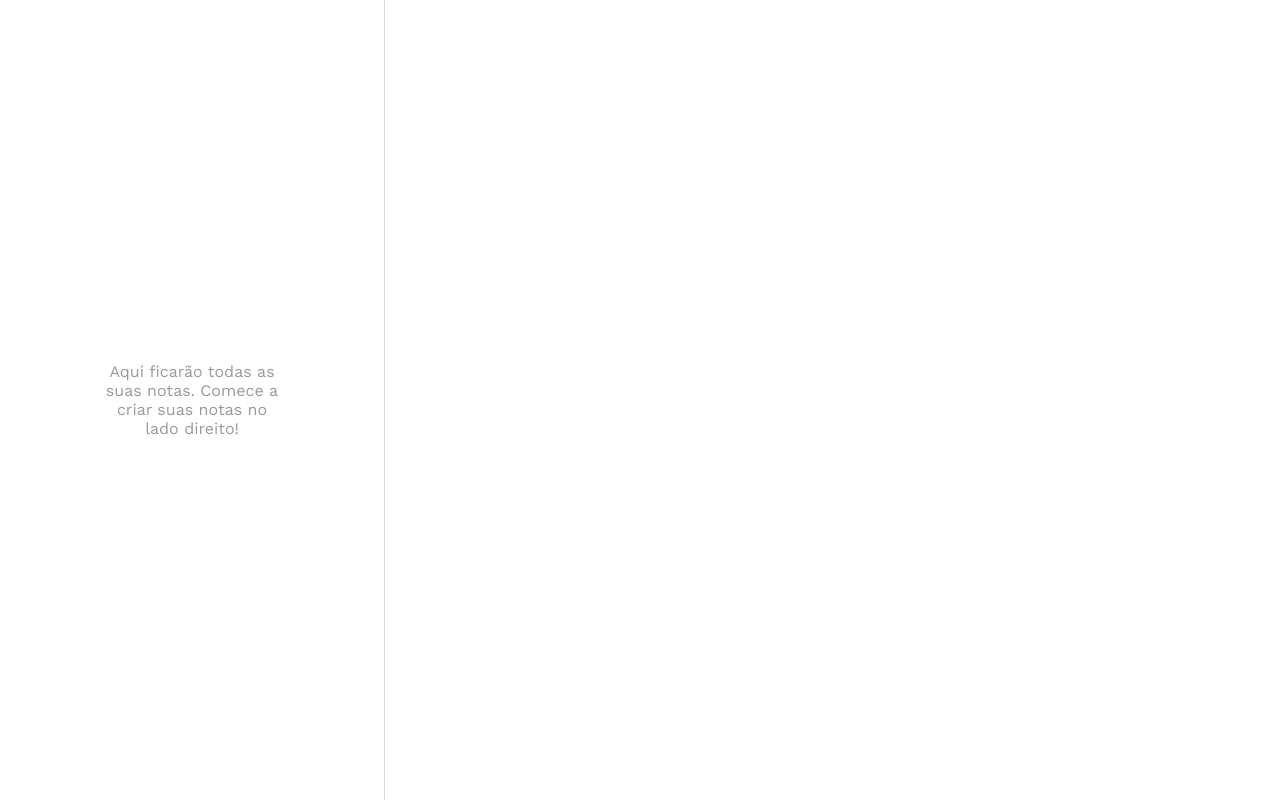
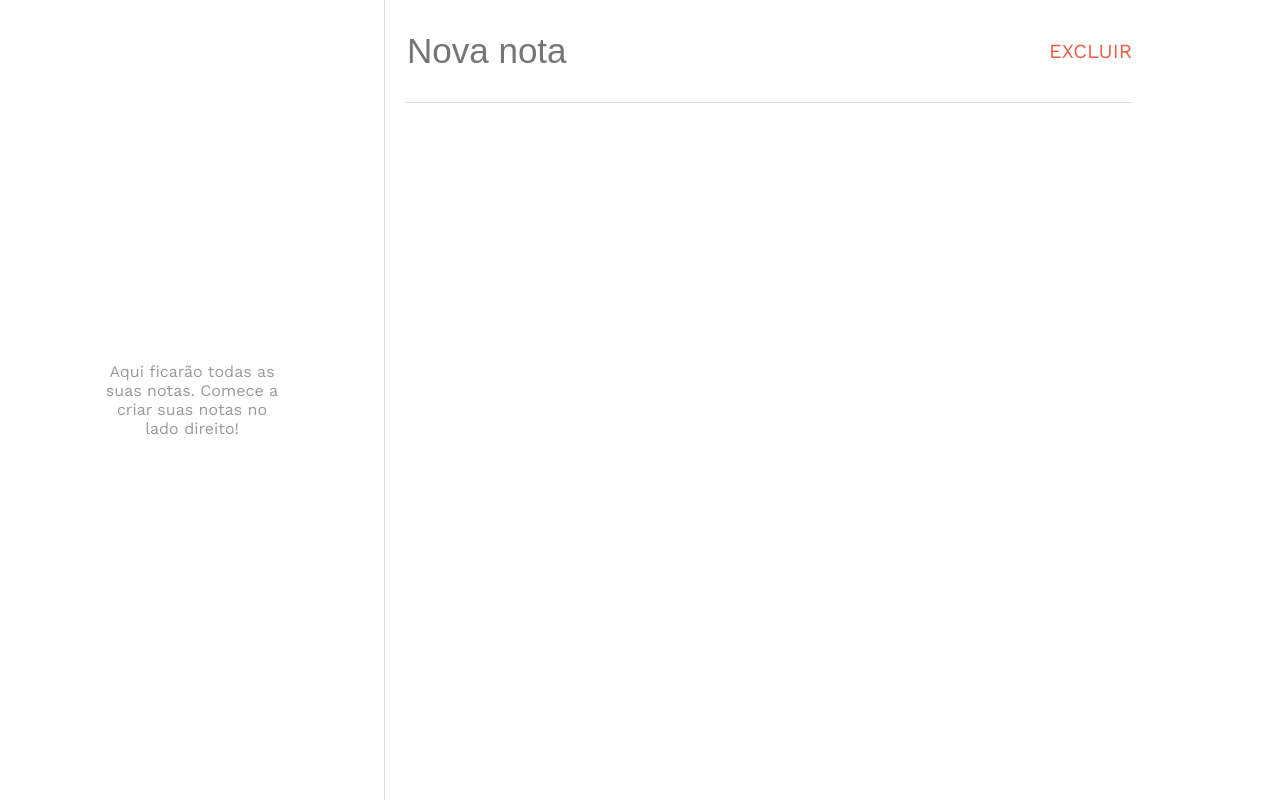
Before and after one commit to HubertRyanOfficial/cloudsky.app, a Next.js app: page / in a window 1280 px wide. Built offline with nearby package versions, Linux system fonts and the light colour scheme.

Commit message:
input style added

```diff
--- a/components/Board/Board.module.css
+++ b/components/Board/Board.module.css
@@ -1,4 +1,48 @@
 .container {
   width: 60%;
   border-left: 1px solid var(--gray);
+  padding: 20px;
 }
+
+.inputContainer {
+  display: flex;
+  flex-direction: column;
+  width: 100%;
+}
+
+.inputContent {
+  padding-top: 10px;
+  padding-bottom: 30px;
+
+  display: flex;
+  flex-direction: row;
+  align-items: center;
+  justify-content: space-between;
+}
+
+.inputContent input {
+  border: 0px;
+  font-size: 35px;
+  width: 100%;
+  margin-right: 30px;
+  color: var(--black);
+}
+
+.inputContent input:focus {
+  outline: none;
+}
+
+.inputContent > span {
+  color: var(--red);
+  transition: opacity 0.2s;
+  font-size: 20px;
+}
+
+.inputContent > span:hover {
+  opacity: 0.5;
+}
+
+.separator {
+  height: 1px;
+  background-color: var(--gray);
+}
--- a/components/Board/index.tsx
+++ b/components/Board/index.tsx
@@ -1,9 +1,28 @@
+import { useState } from "react";
 import styles from "./Board.module.css";
 
 interface Props {}
 
 const Board = ({}: Props) => {
-  return <div className={styles.container}></div>;
+  const [title, setTitle] = useState("");
+
+  return (
+    <div className={styles.container}>
+      <div className={styles.inputContainer}>
+        <div className={styles.inputContent}>
+          <input
+            value={title}
+            className={styles.inputItem}
+            maxLength={50}
+            placeholder="Nova nota"
+            onChange={(e) => setTitle(e.target.value)}
+          />
+          <span>EXCLUIR</span>
+        </div>
+        <div className={styles.separator} />
+      </div>
+    </div>
+  );
 };
 
 export default Board;
--- a/styles/globals.css
+++ b/styles/globals.css
@@ -19,4 +19,6 @@ a {
 :root {
   --gray: #dddddd;
   --dark-gray: #999999;
+  --red: #ee5d47;
+  --black: #000000;
 }
```
